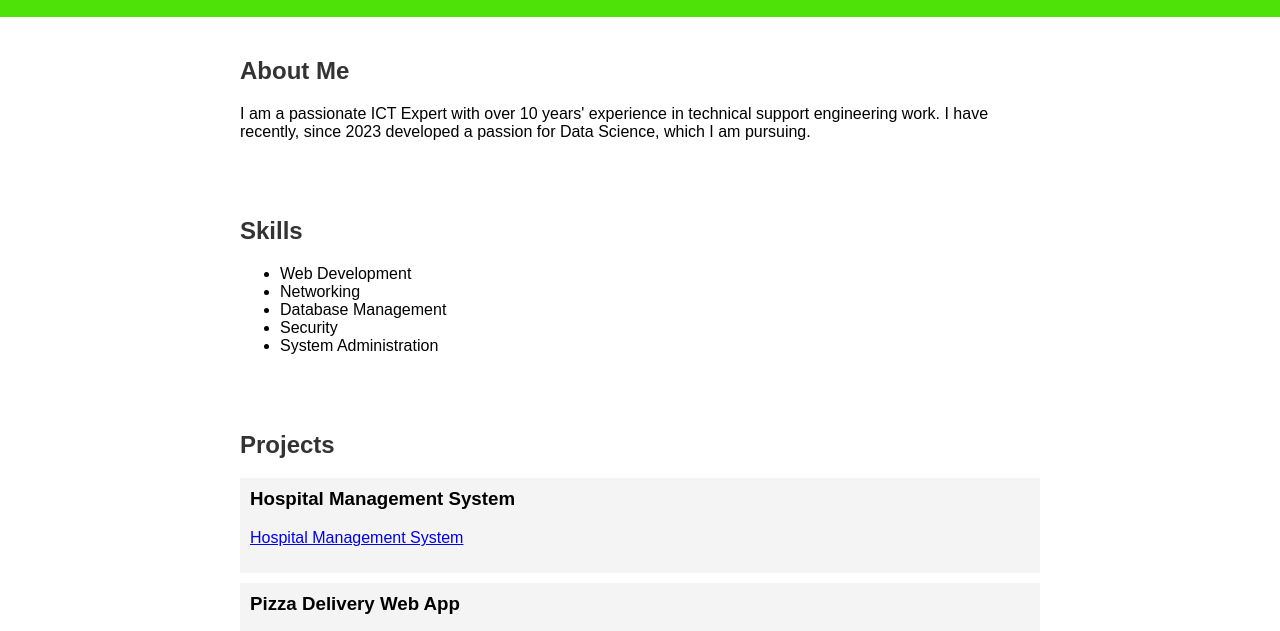
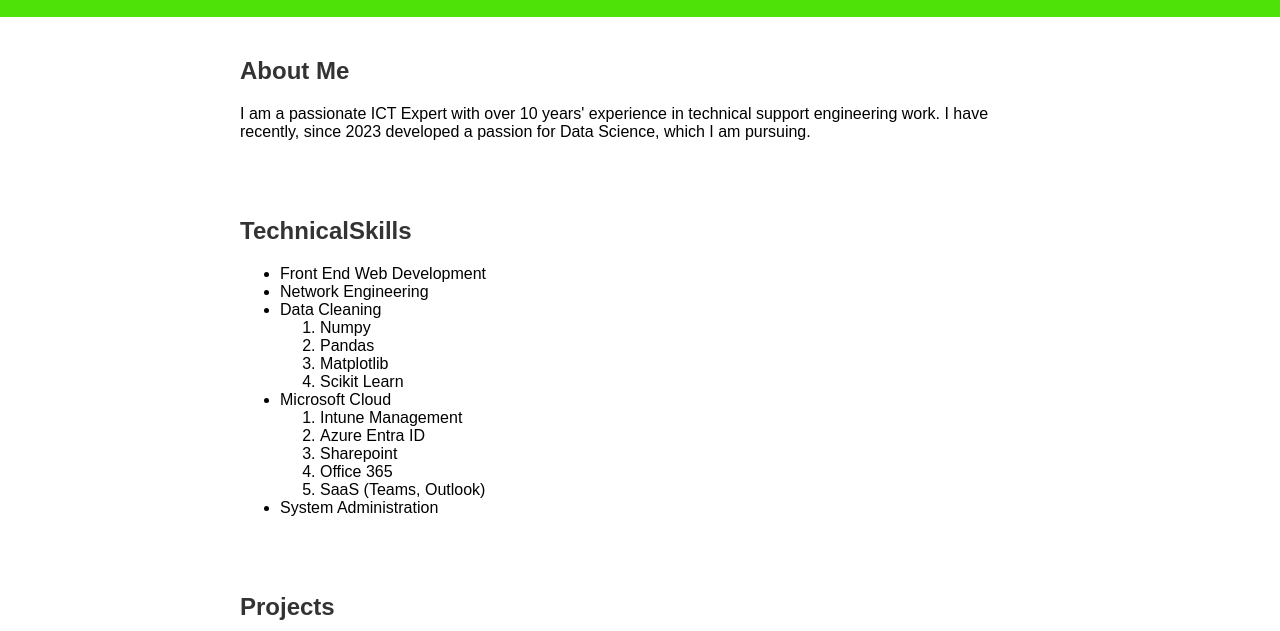
Before and after one commit to Mulinga/Mulinga_Profile, a plain HTML site: page index.html in a window 1280 px wide. Shown: the part 128-759 px from the top of the page. Drawn offline with Linux system fonts and the light colour scheme; a script that the page names is missing.

Commit message:
Update index.html
Further changes to the profile

```diff
--- a/index.html
+++ b/index.html
@@ -21,12 +21,27 @@
   </section>
 
   <section id="skills" class="container">
-    <h2>Skills</h2>
+    <h2>TechnicalSkills</h2>
     <ul>
-      <li>Web Development</li>
-      <li>Networking</li>
-      <li>Database Management</li>
-      <li>Security</li>
+      <li>Front End Web Development</li>
+      <li>Network Engineering</li>
+      <li>Data Cleaning
+        <ol>
+          <li>Numpy
+          <li>Pandas
+          <li>Matplotlib
+          <li>Scikit Learn
+        </ol>
+      </li>
+      <li>Microsoft Cloud
+        <ol>
+          <li>Intune Management
+          <li>Azure Entra ID
+          <li> Sharepoint
+          <li> Office 365
+          <li> SaaS (Teams, Outlook)
+        </ol>
+      </li>
       <li>System Administration</li>
     </ul>
   </section>
```
